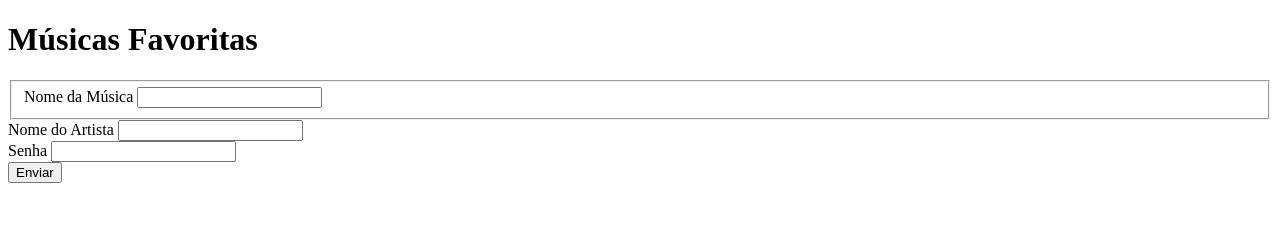
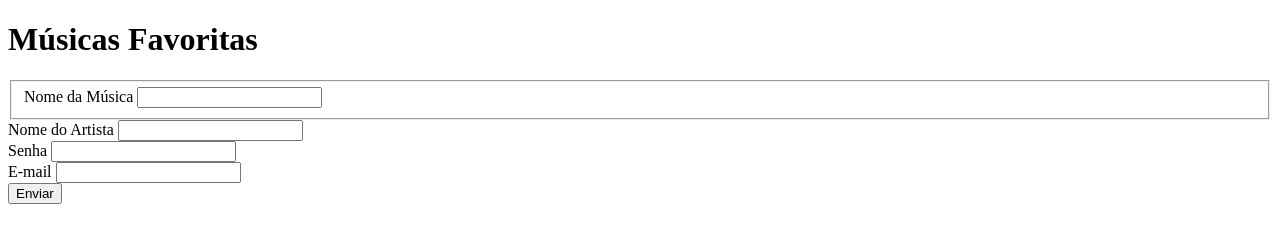
Before and after one commit to khyquer/khyquer.github.io, a plain HTML site: page formulario/index.html in a window 1280 px wide. Drawn offline with Linux system fonts and the light colour scheme.

Commit message:
Update index.html

```diff
--- a/formulario/index.html
+++ b/formulario/index.html
@@ -24,6 +24,10 @@
             <label for="senha">Senha</label>
             <input type='password' id="senha" name="senha" />
         </div>
+        <div>
+            <label for="email">E-mail</label>
+            <input type='email' id="email" name="email" />
+        </div>
 
         <button type="submit">Enviar</button>
 
```
